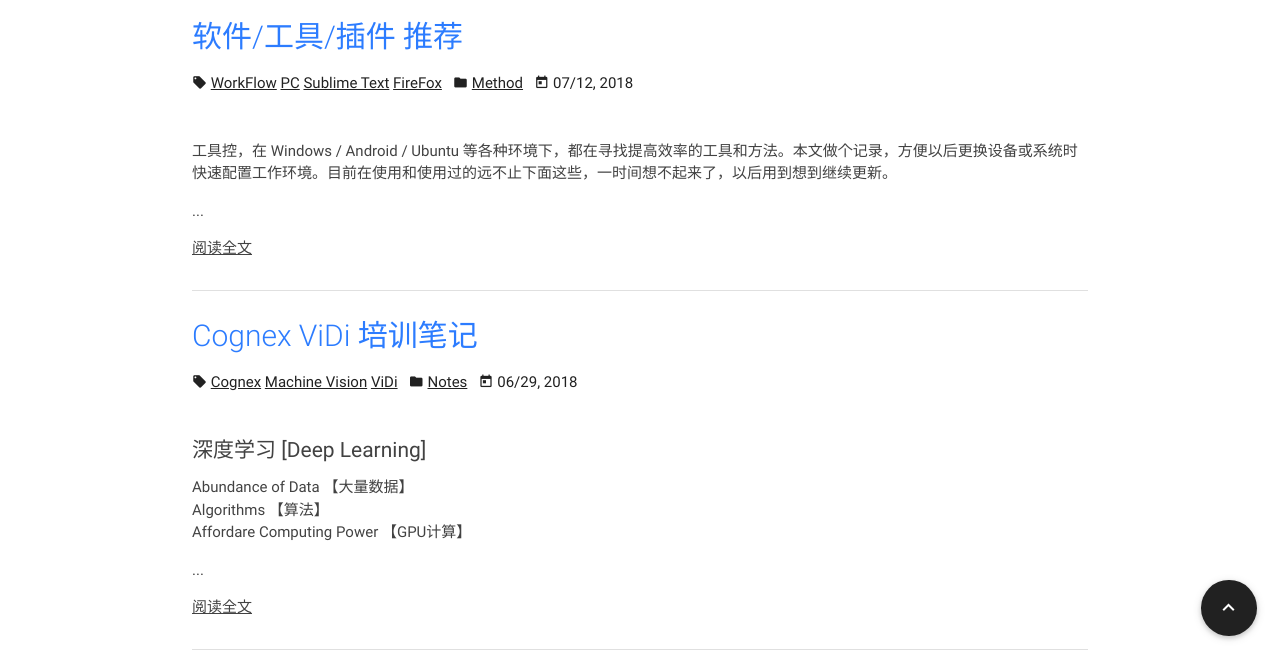
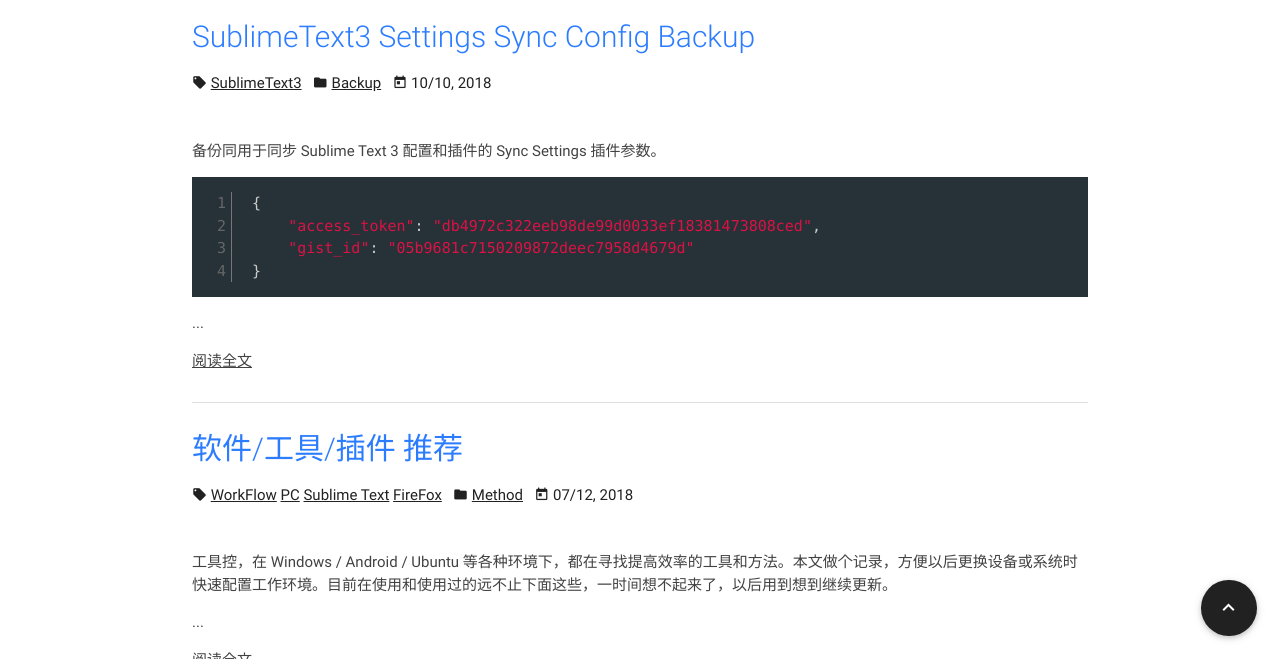
Before and after one commit to Ja50n/ja50n.github.com, a Jekyll site: the page built from index.html, in a window 1280 px wide and 900 px high, scrolled down 663 px, cut to the strip 241-900 px from the top of the window. Built offline with Jekyll 4.4.1, drawn with Linux system fonts in a browser that asks for light colours; some web fonts are replaced; the list of posts is cut into pages by our own code; comment, search, counter and statistics services are not loaded; some of the changed text lies outside the part shown.

Commit message:
新增post181010

```diff
--- /dev/null
+++ b/_posts/2018-10-10-sublimetext3_settings_synconfig.md
@@ -0,0 +1,19 @@
+---
+layout: post
+title: "SublimeText3 Settings Sync Config Backup"
+postid: post181010
+date: 2018-10-10 11:22:13
+tags: [SublimeText3]
+categories: [Backup]
+published: true
+comments: true
+---
+
+备份同用于同步 Sublime Text 3 配置和插件的 Sync Settings 插件参数。
+
+{% highlight python linenos %}
+{
+    "access_token": "db4972c322eeb98de99d0033ef18381473808ced",
+    "gist_id": "05b9681c7150209872deec7958d4679d"
+}
+{% endhighlight %}
```
Also changed, not shown: _drafts/text.md (added, +4 -0 lines), _posts/2018-07-12-workflow.md (+0 -1 lines).
